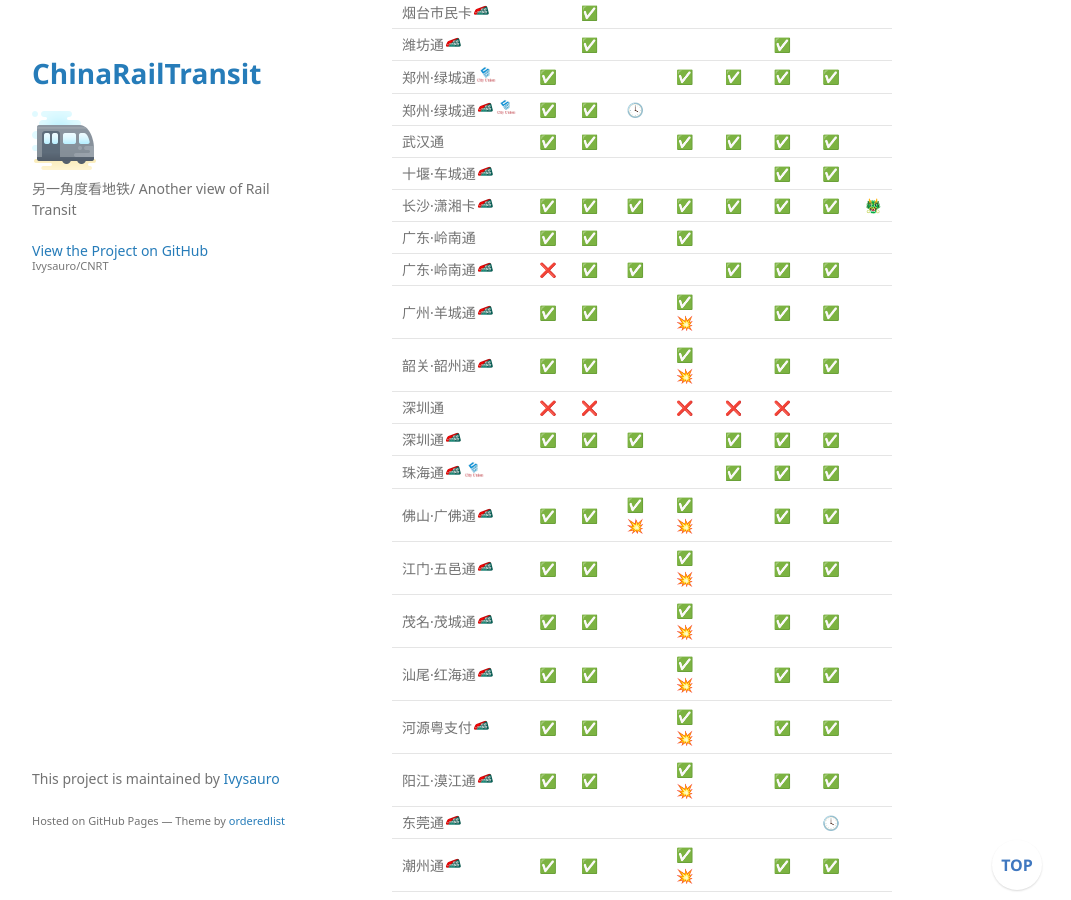
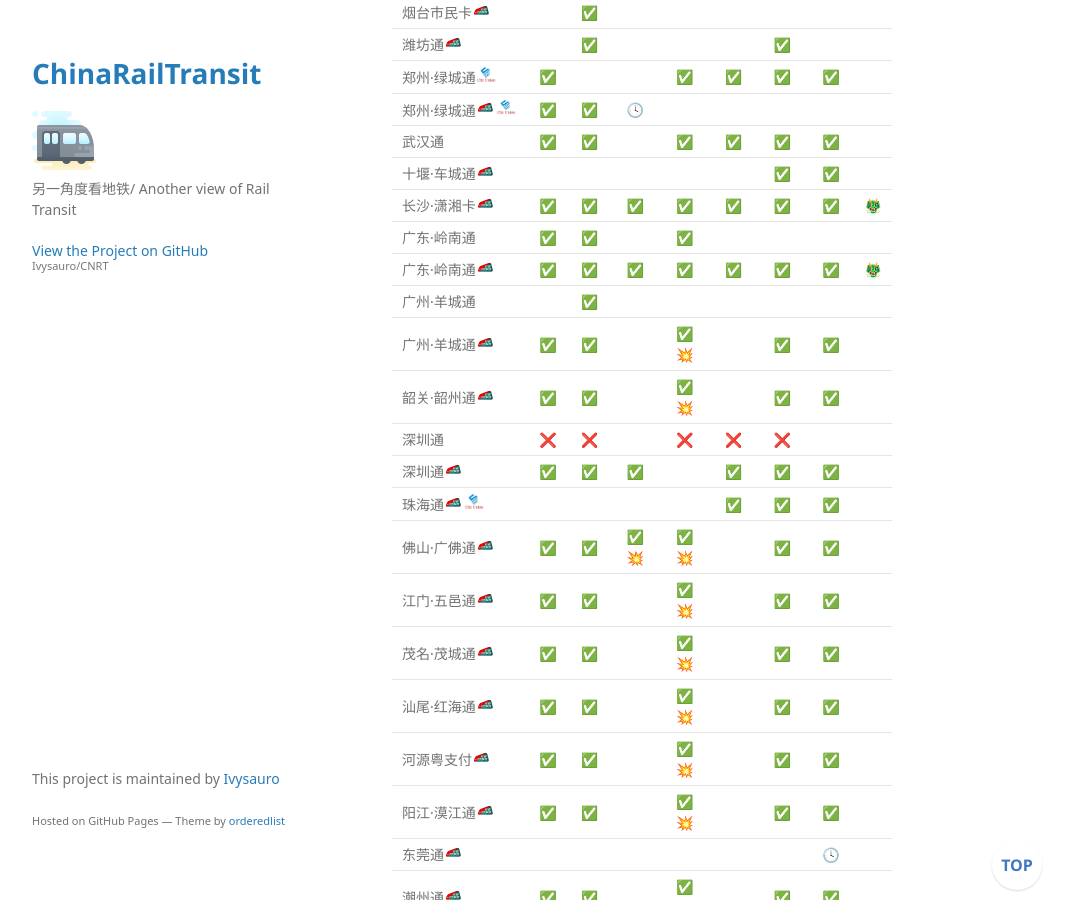
Before and after one commit to Ivysauro/CNRT, a Jekyll site: the page built from data/NFC.md, in a window 1280 px wide and 900 px high, scrolled down 3318 px. Shown: the whole window, without its empty margins (178-1249 px from the left). Built offline with Jekyll 4.4.1, drawn with Linux system fonts in a browser that asks for light colours; some web fonts are replaced; our own code applies the rules of GitHub Pages for plain Markdown files; a script that is not in the unit is left out.

Commit message:
🍉修正广州数据

```diff
--- a/data/NFC.md
+++ b/data/NFC.md
@@ -91,7 +91,8 @@
 | 十堰·车城通<img src="https://raw.githubusercontent.com/Ivysauro/CNRT/master/images/T-Union.png" width="20" hegiht="20"> |  |  |  |  |  | ✅ | ✅ |  |
 | 长沙·潇湘卡<img src="https://raw.githubusercontent.com/Ivysauro/CNRT/master/images/T-Union.png" width="20" hegiht="20"> | ✅ | ✅ | ✅ | ✅ | ✅ | ✅ | ✅ | 🐲 |
 | 广东·岭南通 | ✅ | ✅ |  | ✅ |  |  |  |  |
-| 广东·岭南通<img src="https://raw.githubusercontent.com/Ivysauro/CNRT/master/images/T-Union.png" width="20" hegiht="20"> | ❌ | ✅ | ✅ |  | ✅ | ✅ | ✅ |  |
+| 广东·岭南通<img src="https://raw.githubusercontent.com/Ivysauro/CNRT/master/images/T-Union.png" width="20" hegiht="20"> | ✅ | ✅ | ✅ | ✅ | ✅ | ✅ | ✅ | 🐲 |
+| 广州·羊城通 | | ✅ |
 | 广州·羊城通<img src="https://raw.githubusercontent.com/Ivysauro/CNRT/master/images/T-Union.png" width="20" hegiht="20"> | ✅ | ✅ |  | ✅💥 |  | ✅ | ✅ |  |
 | 韶关·韶州通<img src="https://raw.githubusercontent.com/Ivysauro/CNRT/master/images/T-Union.png" width="20" hegiht="20"> | ✅ | ✅ |  | ✅💥 |  | ✅ | ✅ |  |
 | 深圳通 | ❌ | ❌ |  | ❌ | ❌ | ❌ |  |  |
```
